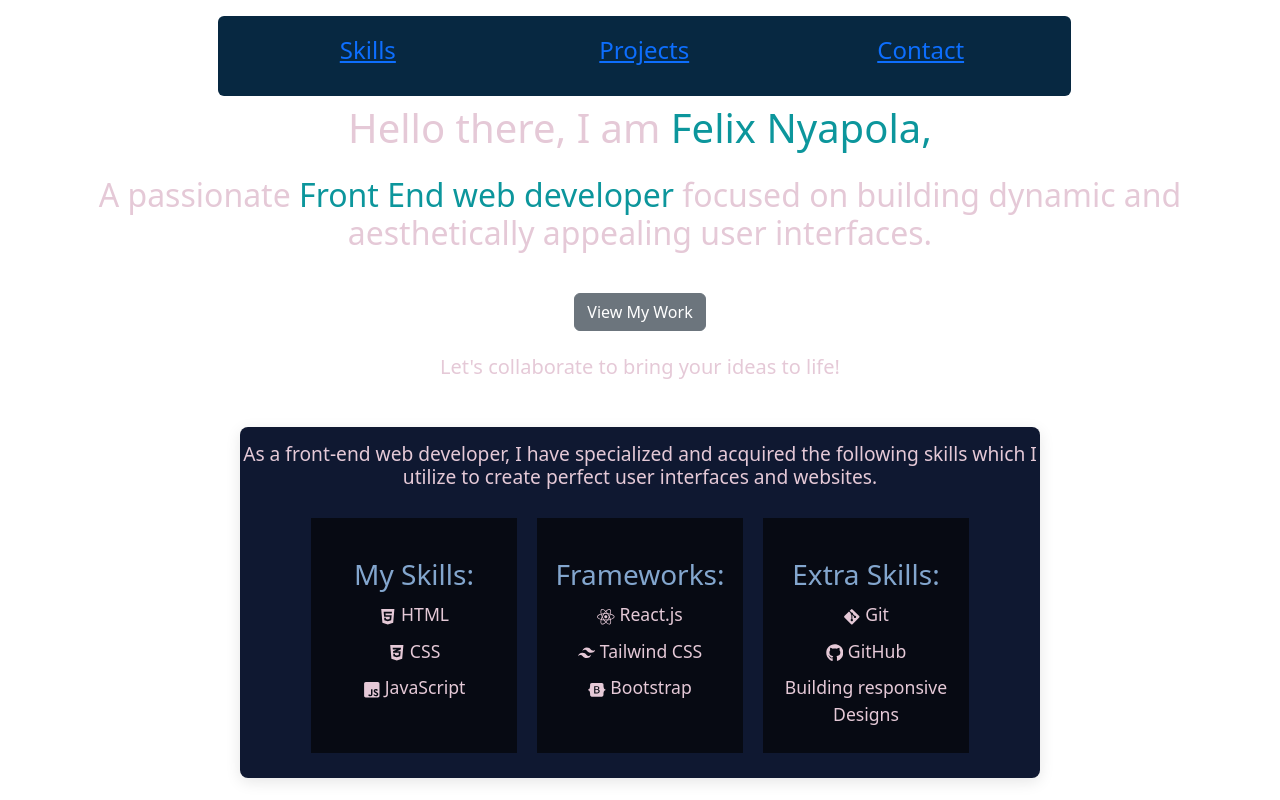
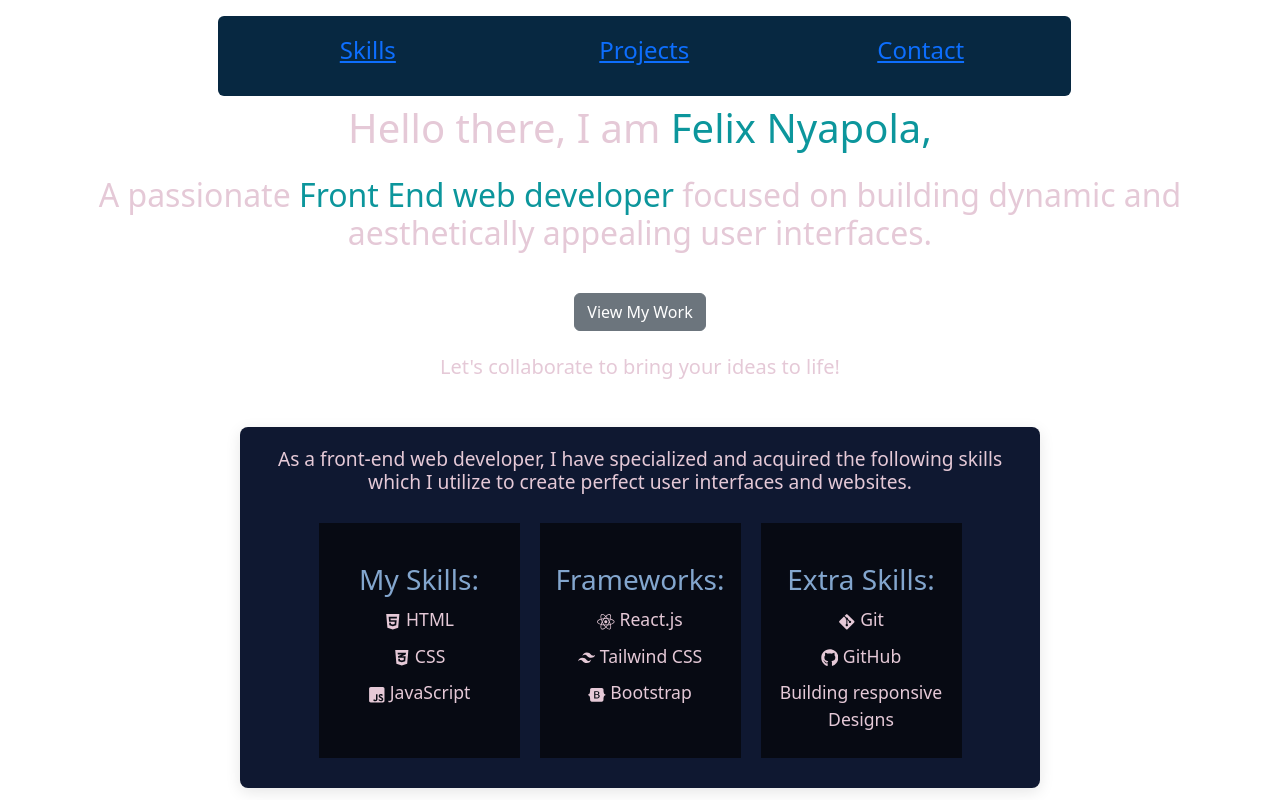
Before and after one commit to nyapo1/ReactPortolio, a React (Vite) app: page / in a window 1280 px wide. Shown: the top 800 px of the page. Built offline with nearby package versions, Linux system fonts and the light colour scheme.

Commit message:
Add more animation

```diff
--- a/src/components/Skills.jsx
+++ b/src/components/Skills.jsx
@@ -34,7 +34,12 @@ const Skills = () => {
   }, []);
 
   return (
-    <div className="skills-container my-5" id="#skills" ref={ref}>
+    <motion.div
+    initial={{ opacity: 0}}
+    animate={isVisible ? { opacity: 1 } : { opacity: 0}}
+    transition={{ duration: 0.8, delay: 0.7 }}
+    className="skills-container my-5" id="#skills" ref={ref}
+    >
       <motion.h2
         initial={{ opacity: 0, y: -20 }}
         animate={isVisible ? { opacity: 1, y: 0 } : { opacity: 0, y: -20 }}
@@ -110,7 +115,7 @@ const Skills = () => {
         </div>
 
       </div>
-    </div>
+    </motion.div >
   );
 };
 
--- a/src/styles/Skills.css
+++ b/src/styles/Skills.css
@@ -1,5 +1,5 @@
 .skills-container {
-  padding: 15px 0px;
+  padding: 20px 10px;
   background-color: #0f1831;
   border-radius: 8px;
   box-shadow: 0 4px 15px rgba(0, 0, 0, 0.1);
```
